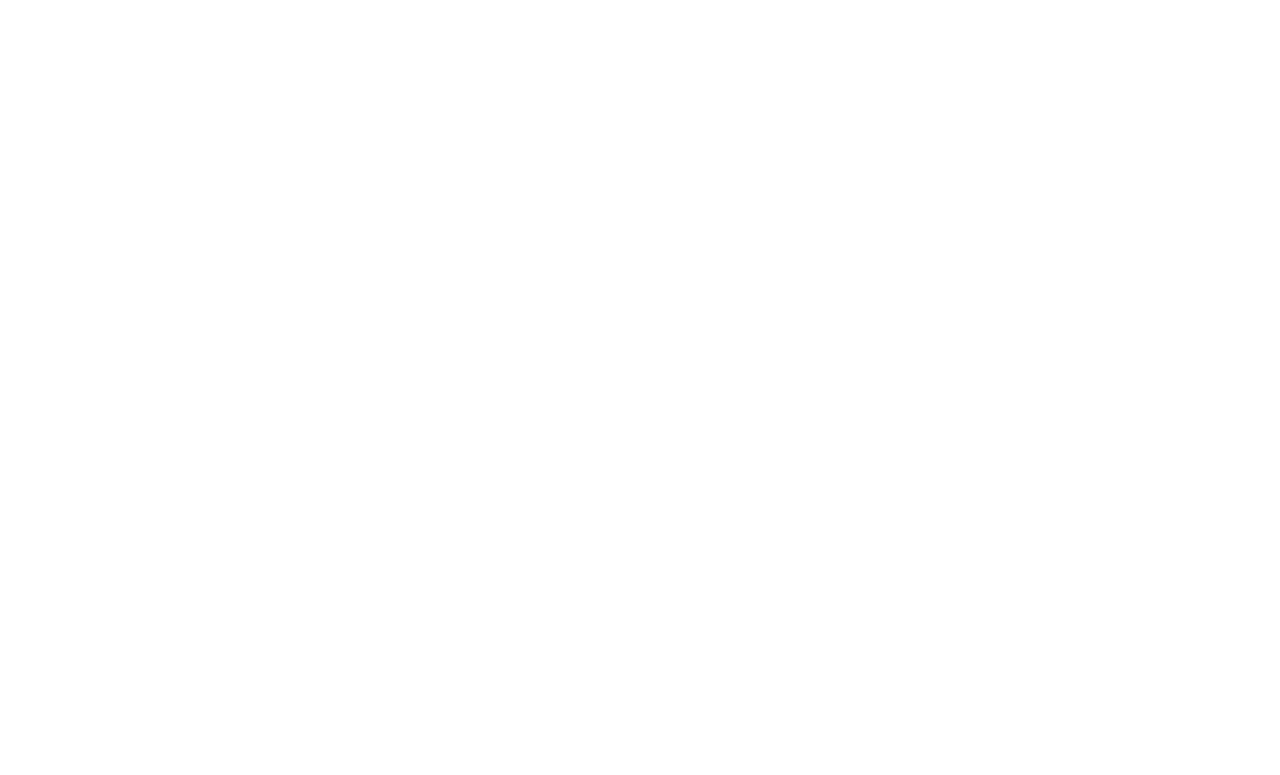
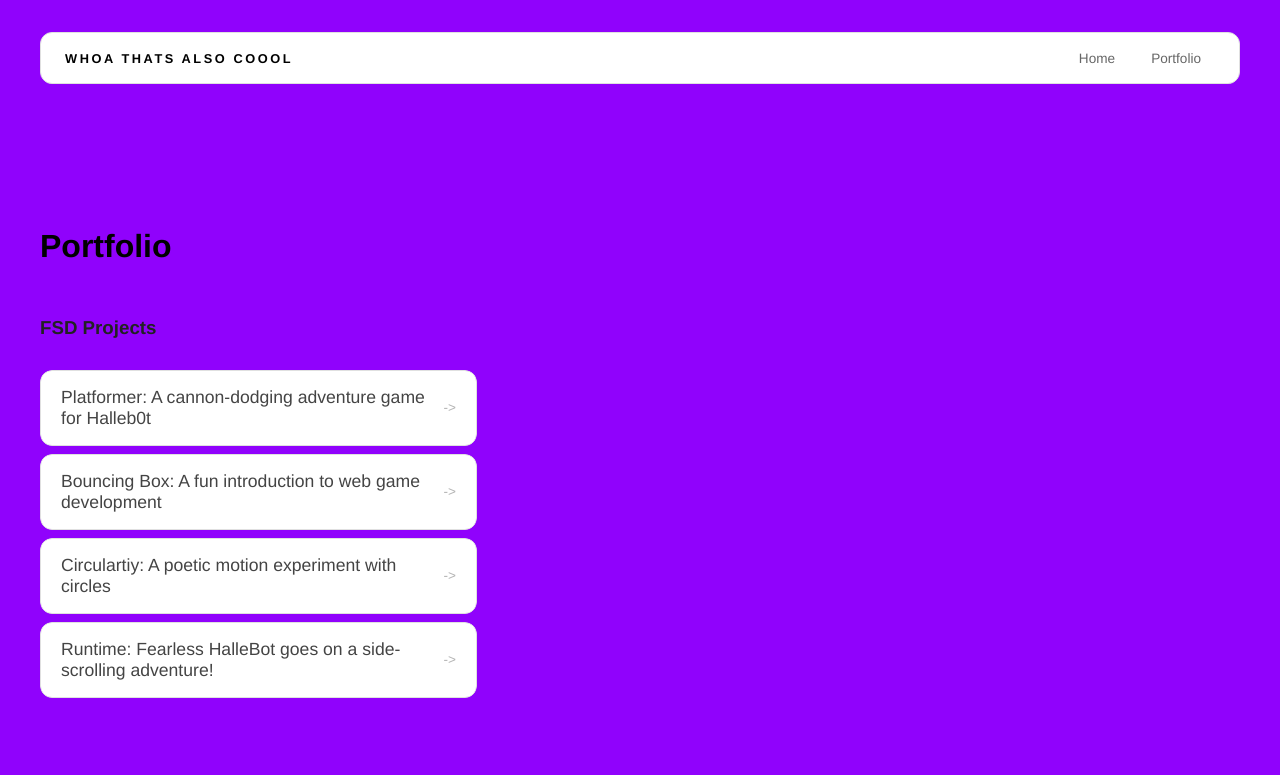
Before and after one commit to jc4599973/jc4599973.github.io, a plain HTML site: page portfolio.html in a window 1280 px wide. Drawn offline with Linux system fonts and the light colour scheme.

Commit message:
finished with updates

```diff
--- a/portfolio.html
+++ b/portfolio.html
@@ -0,0 +1,50 @@
+<!DOCTYPE html>
+<html>
+
+<head>
+    <title>Cool Portfolio</title>
+      <link rel="stylesheet"
+    href="style.css" />
+  </head>
+
+  <body>
+    <!-- All content goes here -->
+    <div id="all-contents">
+      <nav>
+        <h1>Whoa thats also coool</h1>
+        <ul id="nav-ul">
+          <li class="nav-li">
+            <a href="index.html">Home</a>
+          </li>
+          <li class="nav-li">
+            <a
+      href="portfolio.html">Portfolio</a>
+          </li>
+        </ul>
+      </nav>
+
+      <main>
+        <div class="content">
+          <h1>Portfolio</h1>
+          <h3>FSD Projects</h3>
+          <ul id="portfolio">
+            <li>
+              <a href="fsd-projects/platformer/">Platformer: A cannon-dodging adventure game for Halleb0t</a>
+            </li>
+            <li>
+              <a href="fsd-projects/bouncing-box/">Bouncing Box: A fun introduction to web game development</a>
+            </li>
+            <li>
+              <a href="fsd-projects/circularity/">Circulartiy: A poetic motion experiment with circles</a>
+            </li>
+            <li>
+              <a href="fsd-projects/runtime/">Runtime: Fearless HalleBot goes on a side-scrolling adventure!</a>
+            </li>
+
+          </ul>
+
+        </div>
+      </main>
+    </div>
+  </body>
+</html>
--- a/style.css
+++ b/style.css
@@ -78,12 +78,12 @@
 }
 
 #interests li {
-  color: #774949;
+  color: #555;
   font-size: 1rem;
   font-weight: 600;
   padding: 10px 20px;
-  background: #4b0588;
-  border: 1px solid #010101;
+  background: #fff;
+  border: 1px solid #ddd;
   border-radius: 100px;
   transition:
     background 0.25s ease,
@@ -93,8 +93,8 @@
 }
 
 #interests li:hover {
-  background: #1231ac;
-  color: #eefa0e;
+  background: #000;
+  color: #fff;
   border-color: #000;
   transform: translateY(-2px);
 }
@@ -165,3 +165,56 @@
   background: #000;
   color: #fff;
 }
+
+/* Portfolio styles */
+.content h1 {
+  color: black;
+}
+
+#portfolio {
+  list-style: none;
+  margin: 0;
+  padding: 0;
+  width: 100%;
+  display: flex;
+  flex-direction: column;
+  gap: 8px;
+}
+
+#portfolio li {
+  border-radius: 12px;
+  overflow: hidden;
+}
+
+#portfolio a {
+  display: flex;
+  justify-content: space-between;
+  align-items: center;
+  text-decoration: none;
+  color: #444;
+  padding: 16px 20px;
+  font-size: 1.1rem;
+  font-weight: 500;
+  background: #fff;
+  border: 1px solid #e0e0e0;
+  border-radius: 12px;
+  transition: background 0.25s ease, color 0.25s ease, transform 0.25s ease;
+}
+
+#portfolio a:hover {
+  background: #000;
+  color: #fff;
+  transform: translateX(4px);
+}
+
+#portfolio a::after {
+  content: "->";
+  font-size: 0.85rem;
+  opacity: 0.4;
+  transition: opacity 0.25s ease;
+  white-space: nowrap;
+}
+
+#portfolio a:hover::after {
+  opacity: 1;
+}
```
Also changed, not shown: index.html (+11 -17 lines).
